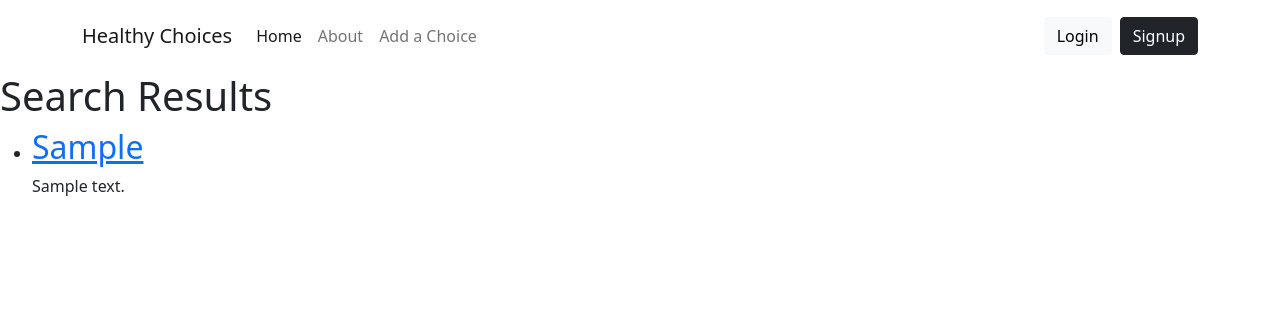
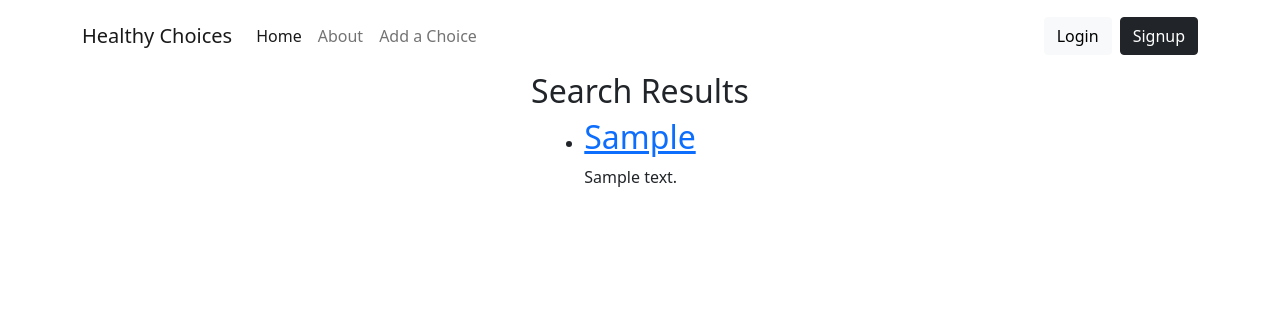
Before and after one commit to leverh/django4, a Django app: page /search/ in a window 1280 px wide. Shown: the top 332 px of the page. Run offline with Django 3.2, Linux system fonts and the light colour scheme; tables that the repository leaves empty hold one stand-in row (Sample ...).

Commit message:
Add styles to search, home, recipe-detail pages. Add JS for alignment of text because of a boostrap issue

```diff
--- a/static/CSS/styles.css
+++ b/static/CSS/styles.css
@@ -98,6 +98,25 @@
 
  .recipe-image {
   max-height: 40rem;
-  width: 40rem;
   object-fit: cover;
  }
+
+ /*RESULTS*/
+
+ .results-cont {
+  display: flex;
+  flex-direction: column;
+  align-items: center;
+ }
+
+ .results-cont h2 {
+  text-align: center;
+ }
+
+ .results-cont ul {
+  padding-left: 0;
+ }
+
+ .rec-card {
+  border: none;
+ }
--- a/templates/home.html
+++ b/templates/home.html
@@ -52,7 +52,7 @@
     <div class="row">
       {% for recipe in recipes %}
         <div class="col-sm-6 col-md-4 mb-4">
-          <a href="{% url 'recipe-detail' recipe.id %}" class="card">
+          <a href="{% url 'recipe-detail' recipe.id %}" class="card rec-card">
             {% if recipe.image %}
               <img src="{{ recipe.image.url }}" alt="Recipe Image" class="card-img-top card-img">
             {% endif %}
--- a/templates/search_results.html
+++ b/templates/search_results.html
@@ -1,7 +1,9 @@
 {% extends "base.html" %}
 
 {% block content %}
-    <h1>Search Results</h1>
+
+    <div class="results-cont">
+    <h2>Search Results</h2>
     {% if recipes %}
         <ul>
             {% for recipe in recipes %}
@@ -13,5 +15,6 @@
         </ul>
     {% else %}
         <p>No recipes found.</p>
+    </div>
     {% endif %}
 {% endblock %}
```
Also changed, not shown: static/JS/scripts.js (+24 -0 lines), templates/recipe_detail.html (+4 -3 lines).
